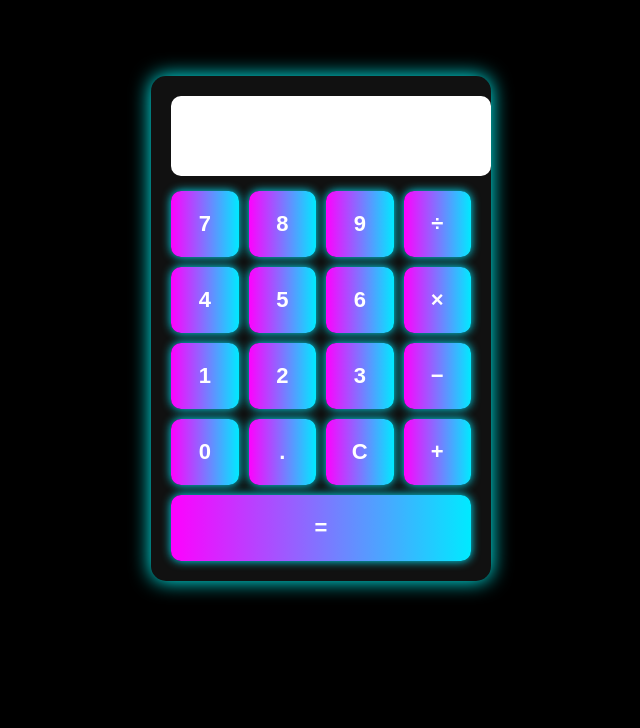
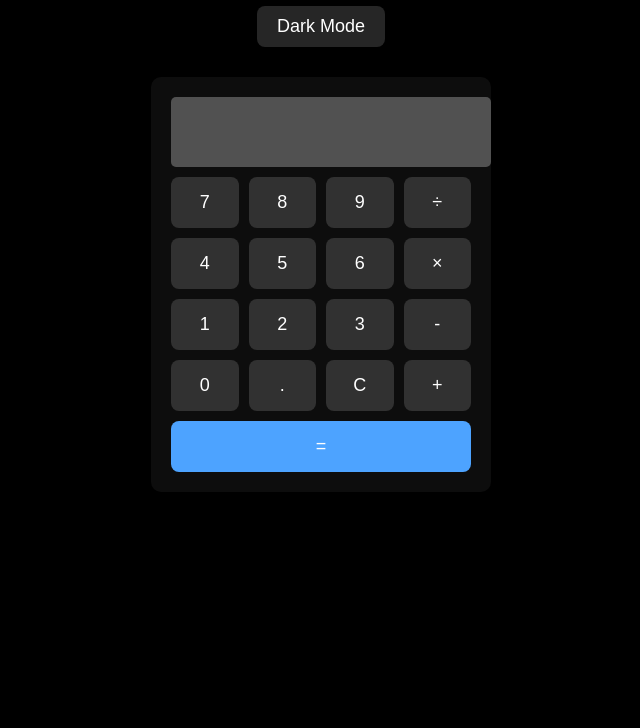
Before and after one commit to NelzzOfficial/index.html, a plain HTML site: page calculator.html in a window 1280 px wide. Shown: the part 72-800 px from the top of the page, without its empty margins (319-959 px from the left). Drawn offline with Linux system fonts and the light colour scheme.

Commit message:
Update calculator.html

```diff
--- a/calculator.html
+++ b/calculator.html
@@ -1,126 +1,159 @@
 <!DOCTYPE html>
 <html lang="en">
 <head>
-<meta charset="UTF-8">
-<meta name="viewport" content="width=device-width, initial-scale=1.0">
-<title>Kalkulator</title>
+<meta charset="UTF-8" />
+<meta name="viewport" content="width=device-width, initial-scale=1.0" />
+<title>Calculator - Nelzz Web</title>
 
 <style>
     body {
+        margin: 0;
         font-family: Arial, sans-serif;
-        background: black;
-        color: white;
-        display: flex;
-        justify-content: center;
-        align-items: center;
-        height: 100vh;
-        margin: 0;
+        transition: 0.3s;
     }
 
-    .calculator {
-        background: #111;
+    /* DARK MODE */
+    .dark-theme {
+        background-color: #000000;
+        color: white;
+    }
+
+    /* LIGHT MODE */
+    .light-theme {
+        background-color: white;
+        color: black;
+    }
+
+    h1 {
+        text-align: center;
+        margin-top: 20px;
+        font-size: 32px;
+        font-weight: bold;
+        color: #4da3ff;
+        text-shadow: 0px 0px 8px #4da3ff;
+    }
+
+    #toggleMode {
+        display: block;
+        margin: 10px auto;
+        padding: 10px 20px;
+        font-size: 18px;
+        border: none;
+        border-radius: 8px;
+        cursor: pointer;
+    }
+
+    #calculator {
+        width: 300px;
+        background: rgba(255, 255, 255, 0.05);
         padding: 20px;
-        border-radius: 15px;
-        width: 300px;
-        box-shadow: 0 0 20px cyan;
-        text-align: center;
+        margin: 30px auto;
+        border-radius: 10px;
     }
 
     #display {
         width: 100%;
-        height: 60px;
-        font-size: 28px;
+        height: 50px;
+        font-size: 22px;
         text-align: right;
-        margin-bottom: 15px;
+        margin-bottom: 10px;
+        padding: 10px;
         border: none;
-        border-radius: 10px;
-        padding: 10px;
-        background: white;
-        color: black;
+        border-radius: 5px;
     }
 
-    .buttons {
+    .btn-grid {
         display: grid;
         grid-template-columns: repeat(4, 1fr);
         gap: 10px;
     }
 
-    .btn {
-        padding: 20px;
-        font-size: 22px;
+    button {
+        padding: 15px;
+        font-size: 18px;
         border: none;
-        border-radius: 10px;
-        background: linear-gradient(90deg, #ff00ff, #00eaff);
-        box-shadow: 0 0 10px #00eaff;
-        color: white;
-        font-weight: bold;
+        border-radius: 8px;
+        cursor: pointer;
+        transition: 0.2s;
+        color: inherit;
+        background-color: rgba(255,255,255,0.15);
     }
 
-    .btn:active {
-        opacity: 0.7;
+    button:active {
+        transform: scale(0.95);
     }
 </style>
+</head>
 
-</head>
-<body>
+<body class="dark-theme">
 
-<div class="calculator">
+<h1>Nelzz Web</h1>
+
+<button id="toggleMode">Dark Mode</button>
+
+<div id="calculator">
     <input type="text" id="display" disabled>
 
-    <div class="buttons">
-        <button class="btn" onclick="add('7')">7</button>
-        <button class="btn" onclick="add('8')">8</button>
-        <button class="btn" onclick="add('9')">9</button>
-        <button class="btn" onclick="add('/')">÷</button>
+    <div class="btn-grid">
+        <button onclick="inputValue('7')">7</button>
+        <button onclick="inputValue('8')">8</button>
+        <button onclick="inputValue('9')">9</button>
+        <button onclick="inputValue('/')">÷</button>
 
-        <button class="btn" onclick="add('4')">4</button>
-        <button class="btn" onclick="add('5')">5</button>
-        <button class="btn" onclick="add('6')">6</button>
-        <button class="btn" onclick="add('*')">×</button>
+        <button onclick="inputValue('4')">4</button>
+        <button onclick="inputValue('5')">5</button>
+        <button onclick="inputValue('6')">6</button>
+        <button onclick="inputValue('*')">×</button>
 
-        <button class="btn" onclick="add('1')">1</button>
-        <button class="btn" onclick="add('2')">2</button>
-        <button class="btn" onclick="add('3')">3</button>
-        <button class="btn" onclick="add('-')">−</button>
+        <button onclick="inputValue('1')">1</button>
+        <button onclick="inputValue('2')">2</button>
+        <button onclick="inputValue('3')">3</button>
+        <button onclick="inputValue('-')">-</button>
 
-        <button class="btn" onclick="add('0')">0</button>
-        <button class="btn" onclick="add('.')">.</button>
-        <button class="btn" onclick="clearDisplay()">C</button>
-        <button class="btn" onclick="add('+')">+</button>
+        <button onclick="inputValue('0')">0</button>
+        <button onclick="inputValue('.')">.</button>
+        <button onclick="clearDisplay()">C</button>
+        <button onclick="inputValue('+')">+</button>
 
-        <button class="btn" style="grid-column: span 4;" onclick="calculate()">=</button>
+        <button style="grid-column: span 4; background:#4da3ff;" onclick="calculate()">=</button>
     </div>
 </div>
 
 <script>
-function add(value) {
-    document.getElementById("display").value += value;
+    const display = document.getElementById("display");
+    const toggleBtn = document.getElementById("toggleMode");
+    let mode = "dark";
+
+    function inputValue(val) {
+        display.value += val;
     }
 
     function clearDisplay() {
-    document.getElementById("display").value = "";
+        display.value = "";
     }
 
     function calculate() {
         try {
-        document.getElementById("display").value = eval(document.getElementById("display").value);
+            display.value = eval(display.value);
         } catch {
-        document.getElementById("display").value = "Error";
+            display.value = "Error";
         }
     }
+
+    toggleBtn.addEventListener("click", () => {
+        if (mode === "dark") {
+            document.body.classList.remove("dark-theme");
+            document.body.classList.add("light-theme");
+            toggleBtn.textContent = "Light Mode";
+            mode = "light";
+        } else {
+            document.body.classList.remove("light-theme");
+            document.body.classList.add("dark-theme");
+            toggleBtn.textContent = "Dark Mode";
+            mode = "dark";
+        }
+    });
 </script>
 
 </body>
 </html>
-
-<style>
-  body.dark {
-    background: black;
-    color: white;
-  }
-
-  body.light {
-    background: white;
-    color: black;
-  }
-</style>
```
Lines whose indentation alone changed are shown as unchanged.
